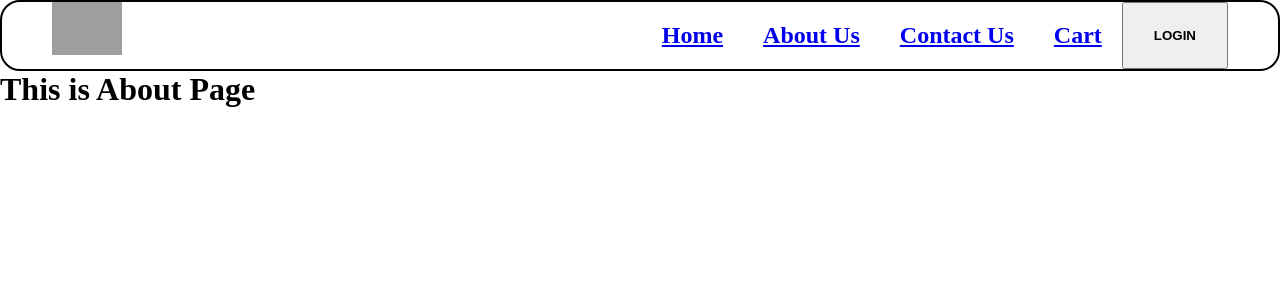
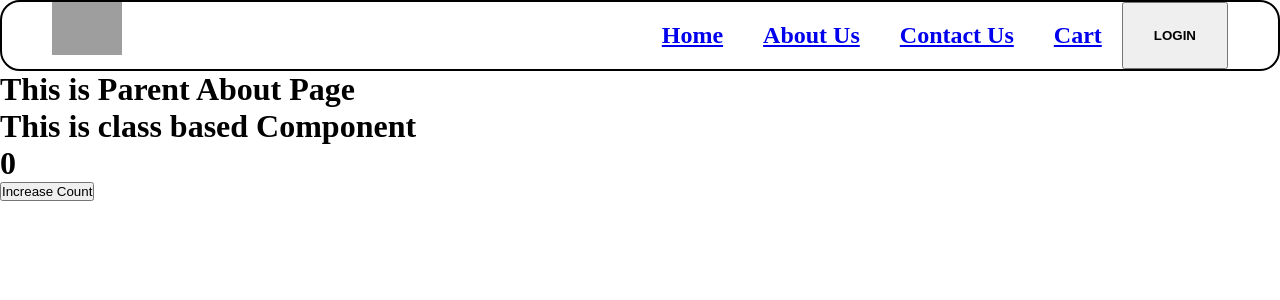
Before and after one commit to virajpwdn/platr-commune, a React (Vite) app in the folder js/: page /about in a window 1280 px wide. Shown: the top 300 px of the page. Built offline with nearby package versions, Linux system fonts and the light colour scheme; grey boxes are pictures that could not be loaded.

Commit message:
component did mount hooks

```diff
--- a/js/App.js
+++ b/js/App.js
@@ -7,6 +7,7 @@ import { createBrowserRouter, RouterProvider, Outlet } from "react-router";
 import About from "./src/components/About";
 import Error from "./src/components/Error";
 import Contact from "./src/components/Contact";
+import AboutClass from "./src/components/AboutClass";
 
 const AppLayout = () => {
   return (
@@ -34,6 +35,10 @@ const appRouter = createBrowserRouter([
       {
         path: "/contact",
         element: <Contact />
+      },
+      {
+        path: "/aboutclass",
+        element: <AboutClass details={"this are class based details"} />
       }
     ],
     errorElement: <Error />,
--- a/js/src/components/About.jsx
+++ b/js/src/components/About.jsx
@@ -1,9 +1,24 @@
-const About = () => {
-  return (
-    <div>
-      <h1>This is About Page</h1>
-    </div>
-  );
-};
+import React from "react";
+import AboutClass from "./AboutClass";
+class About extends React.Component {
+  constructor() {
+    super();
+    console.log("Parent Component constructor")
+  }
+
+  componentDidMount() {
+    console.log("Parent Component is Mounted");
+  }
+
+  render() {
+    console.log("Parent Component is Rendered");
+    return (
+      <>
+        <h1>This is Parent About Page</h1>
+        <AboutClass />
+      </>
+    );
+  }
+}
 
 export default About;
--- /dev/null
+++ b/js/src/components/AboutClass.jsx
@@ -0,0 +1,41 @@
+import React from "react";
+
+class AboutClass extends React.Component {
+  constructor(props) {
+    super(props);
+
+    this.state = {
+      count: 0,
+    };
+
+    console.log("Child Constructor is Called");
+  }
+
+  componentDidMount() {
+    console.log("child component is mounted");
+  }
+
+  render() {
+    const { count } = this.state;
+    console.log("Child Component is rendered");
+    return (
+      <div>
+        <h1>This is class based Component</h1>
+        {this.props.details}
+        <h1>{count}</h1>
+        <button
+          onClick={() => {
+            this.setState({
+              count: this.state.count + 1,
+              // Here we can do batch changes, means when clicked on a button we want multiple state varibales to change then we can do it over here.
+            });
+          }}
+        >
+          Increase Count
+        </button>
+      </div>
+    );
+  }
+}
+
+export default AboutClass;
--- a/js/src/components/Header.jsx
+++ b/js/src/components/Header.jsx
@@ -2,12 +2,12 @@ import React, { useEffect, useState } from 'react';
 import { Link } from 'react-router';
 
 const Header = () => {
-  console.log("Header component is Rendered");
+  // console.log("Header component is Rendered");
   let [btnName , setBtnName] = useState('Login');
   // Creating a state variable
 
   useEffect(()=>{
-    console.log("useEffect is Rendered");
+    // console.log("useEffect is Rendered");
   },[])
 
 
```
